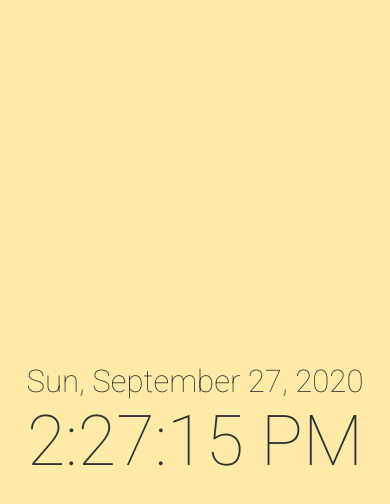
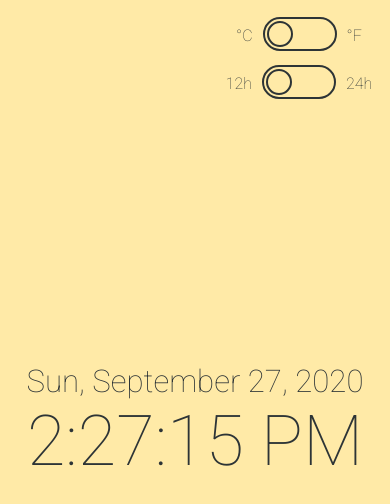
Before and after one commit to vladdenisov/mini-js, a website: page clock/index.html in a window 390 px wide. Drawn offline with Linux system fonts and the light colour scheme; no server answers.

Commit message:
clocks: add unit controls and simple state management

```diff
--- a/clock/index.html
+++ b/clock/index.html
@@ -9,6 +9,24 @@
 </head>
 
 <body id="body">
+    <div id="controls">
+        <div id="units-wrap">
+        <span id="units-label">°C</span>
+        <div id="switch-wrap">
+            <input type="checkbox" id="units" />
+            <label for="units" id="switch"></label>
+        </div>
+        <span id="units-label">°F</span>
+    </div>
+    <div id="time-wrap">
+        <span id="label">12h</span>
+        <div id="switch-wrap">
+            <input type="checkbox" id="time" />
+            <label for="time" id="switch"></label>
+        </div>
+        <span id="label">24h</span>
+    </div>
+    </div>
     <main>
         <span id="date"></span>
         <span id="clock"></span>
--- a/clock/index.js
+++ b/clock/index.js
@@ -1,4 +1,22 @@
+/* eslint-disable node/no-unsupported-features/es-syntax */
 /* eslint-disable camelcase */
+const useState = (create = {}) => {
+  let state = create
+  state.subscribe = callback => subscribers.push(callback)
+  let subscribers = []
+  let setState = new_state => {
+    state = new_state
+    state.subscribe = callback => subscribers.push(callback)
+    subscribers.forEach(e => e(state))
+  }
+  return [state, setState]
+}
+
+let [units, setUnits] = useState({ value: 'c' })
+let [time, setTime] = useState({ value: false })
+
+time.subscribe(state => (time = state))
+
 const checkTheme = date => {
   let h = parseInt(date.getHours())
   if (h > 6 && h < 12) {
@@ -42,9 +60,23 @@ const getWeather = async () => {
   ).then(res => res.json())
   if (!data) return
   let weather_span = document.getElementById('weather')
+  units.subscribe(s => {
+    weather_span.innerText = `${data.current.condition.text}, ${
+      data.current['temp_' + s.value]
+    }°${s.value.toUpperCase()}, Feels like ${
+      data.current['feelslike_' + s.value]
+    }°${s.value.toUpperCase()}`
+  })
   weather_span.innerText = `${data.current.condition.text}, ${data.current.temp_c}°C, Feels like ${data.current.feelslike_c}°C`
 }
-getWeather()
+
+document.getElementById('units').addEventListener('change', e => {
+  setUnits({ value: `${e.target.checked ? 'f' : 'c'}` })
+})
+document.getElementById('time').addEventListener('change', e => {
+  setTime({ value: e.target.checked })
+})
+
 document.addEventListener('DOMContentLoaded', () => {
   let vh = window.innerHeight * 0.01
   document.documentElement.style.setProperty('--vh', `${vh}px`)
@@ -54,7 +86,9 @@ document.addEventListener('DOMContentLoaded', () => {
   let m = date.getMinutes()
   let s = date.getSeconds()
   checkTheme(date)
-  clock_span.innerText = date.toLocaleTimeString()
+  clock_span.innerText = date.toLocaleTimeString('default', {
+    hour12: !time.value
+  })
   document.title = clock_span.innerText
   setDate(date)
   setTimeout(
@@ -69,10 +103,13 @@ document.addEventListener('DOMContentLoaded', () => {
       m = date.getMinutes()
       s = date.getSeconds()
       checkTheme(date)
-      clock_span.innerText = date.toLocaleTimeString()
+      clock_span.innerText = date.toLocaleTimeString('default', {
+        hour12: !time.value
+      })
       document.title = clock_span.innerText
     }, 1000)
   }, 1000 - Math.floor(date.getMilliseconds()))
+  getWeather()
 })
 
 window.addEventListener('resize', () => {
--- a/clock/styles.css
+++ b/clock/styles.css
@@ -1,4 +1,4 @@
-@import url('https://fonts.googleapis.com/css2?family=Roboto:wght@100;300;400&display=swap');
+@import url("https://fonts.googleapis.com/css2?family=Roboto:wght@100;300;400&display=swap");
 
 :root {
   --bg-color: white;
@@ -17,8 +17,7 @@ body {
   width: 100%;
   padding: 0;
   margin: 0;
-    font-family: 'Roboto', sans-serif;
-
+  font-family: "Roboto", sans-serif;
 }
 
 .night {
@@ -64,6 +63,71 @@ span {
 #weather {
   font-size: 1.8em;
 }
+*
+{
+    -webkit-tap-highlight-color: transparent;
+}
+
+#toggle_checkbox
+{
+    display: none;
+}
+#controls {
+    display: flex;
+    flex-direction: column;
+    justify-content: center;
+    align-items: center;
+    position: absolute;
+    float: right;
+    top: 5vh;
+    right: 5vw;
+}
+#units-wrap {
+    display: flex;
+    flex-direction: row;
+    justify-content: center;
+    align-self: center;
+    margin-bottom: 10px;
+}
+#controls span {
+    margin: auto 10px;
+}
+#switch {
+    position : relative ;
+    display : inline-block;
+    width : 70px;
+    cursor: pointer;
+    height : 30px;
+    border: 2px solid var(--main-color);
+    background-color: transparent;
+    border-radius: 20px;
+}
+#switch::after {
+    content: '';
+    position: absolute;
+    width: 22px;
+    height: 22px;
+    border-radius: 50%;
+    border: 2px solid var(--main-color);
+    background-color: transparent;
+    top: 2px;
+    left: 2px;
+    cursor: pointer;
+    transition: all 0.3s;
+}
+
+input[type='checkbox']:checked + #switch::after {
+    left: 41px;
+}
+input[type='checkbox'] {
+    display: none;
+}
+#time-wrap {
+    display: flex;
+    flex-direction: row;
+    justify-content: center;
+    align-self: center;
+}
 @media (max-width: 480px) {
   #clock {
     font-size: 18vw;
@@ -71,4 +135,8 @@ span {
   #date {
     font-size: 8vw;
   }
+  #controls {
+    top: 2vh;
+    right: 2vw;
 }
+}
```
Also changed, not shown: 1 other file. Lines whose indentation alone changed are shown as unchanged.
